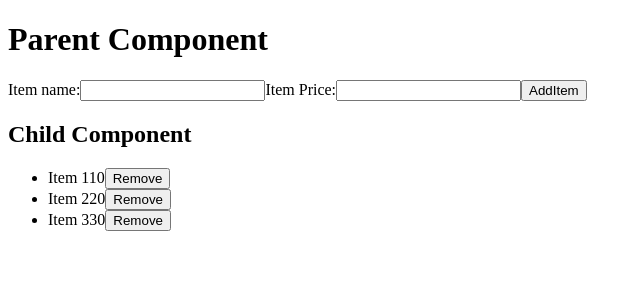
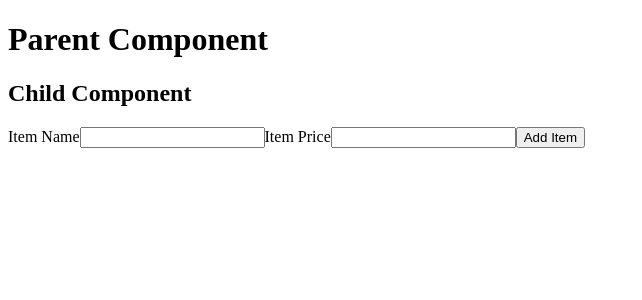
Before and after one commit to acciojob/lift-state-up-4-kamrankhan0001, a React app: page / in a window 1280 px wide. Shown: the top 300 px of the page, without its empty margins (0-642 px from the left). Built offline with nearby package versions, Linux system fonts and the light colour scheme.

Commit message:
submitting code-Thu Jul 13 2023 23:38:16 GMT+0530 (India Standard Time)

```diff
--- a/src/components/App.js
+++ b/src/components/App.js
@@ -4,20 +4,16 @@ import './../styles/App.css';
 
 //import React, { useState } from "react";
 
-// Child component to display the list of items
 const ChildComponent = ({ cartItems, removeItem }) => {
   return (
     <div className="child">
-
-
-      <h2>Child Component</h2>
+     <h2>Child Component</h2>
       <ul>
         {cartItems.map((item, index) => (
           <li key={index}>
             <span id="itemName">{item.name}</span>
             <span id="itemPrice">{item.price}</span>
             <button onClick={() => removeItem(index)}>Remove</button>
-
           </li>
         ))}
       </ul>
@@ -25,37 +21,50 @@ const ChildComponent = ({ cartItems, removeItem }) => {
   );
 };
 
-// Parent component
 const ParentComponent = () => {
-  const [cartItems, setCartItems] = useState([
-    { name: "Item 1", price: 10 },
-    { name: "Item 2", price: 20 },
-    { name: "Item 3", price: 30 }
-  ]);
+  const [cartItems, setCartItems] = useState([]);
+  const [itemName, setItemName] = useState("");
+  const [itemPrice, setItemPrice] = useState("");
 
-  // Function to remove an item from cart
   const removeItem = (index) => {
     const updatedCartItems = [...cartItems];
     updatedCartItems.splice(index, 1);
     setCartItems(updatedCartItems);
   };
 
+  const addItem = () => {
 
-  const addItem = (index) => {
-    const updatedCartItems = [...cartItems];
-    updatedCartItems.splice(index, 1);
-    setCartItems(updatedCartItems);
+    if (itemName !== "" && itemPrice !== "") {
+      const newItem = { name: itemName, price: Number(itemPrice) };
+      setCartItems([...cartItems, newItem]);
+      setItemName("");
+      setItemPrice("");
+    }
   };
 
   return (
     <div className="parent">
       <h1>Parent Component</h1>
-      <label>Item name:</label>
-      <input type="text"></input>
-      <label>Item Price:</label>
-      <input type="number"></input>
-       <button onClick={() => addItem(index)}>AddItem</button>
+
       <ChildComponent cartItems={cartItems} removeItem={removeItem} />
+      <div>
+      <lebel>Item Name</lebel>
+        <input
+          type="text"
+
+          value={itemName}
+          onChange={(e) => setItemName(e.target.value)}
+        />
+        <lebel>Item Price</lebel>
+        <input
+          type="number"
+
+          value={itemPrice}
+          onChange={(e) => setItemPrice(e.target.value)}
+        />
+        <button onClick={addItem}>Add Item</button>
+
+      </div>
     </div>
   );
 };
```
